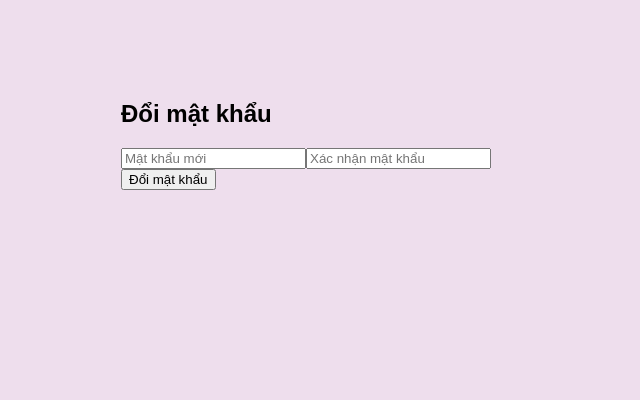
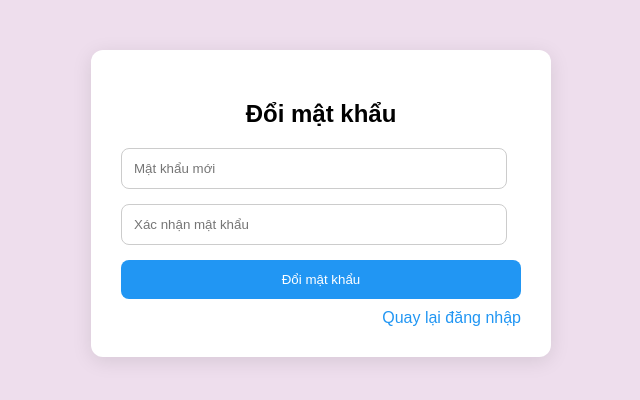
Before and after one commit to kiet10062004-code/Frontend-DACN, a React (Vite) app: page /reset-password in a window 1280 px wide. Shown: the top 400 px of the page, without its empty margins (319-959 px from the left). Built offline with nearby package versions, Linux system fonts and the light colour scheme.

Commit message:
fix css  resetpassword

```diff
--- a/src/ResetPassword.jsx
+++ b/src/ResetPassword.jsx
@@ -19,42 +19,98 @@ export default function ResetPassword() {
     setMessage("");
     setError("");
 
-    if (!newPassword || !confirmPassword) return setError("Vui lòng nhập mật khẩu và xác nhận");
-    if (newPassword !== confirmPassword) return setError("Mật khẩu xác nhận không khớp");
-
+    if (!newPassword || !confirmPassword)
+      return setError("Vui lòng nhập mật khẩu và xác nhận");
+    if (newPassword !== confirmPassword)
+      return setError("Mật khẩu xác nhận không khớp");
     if (!email) return setError("Email không được để trống");
     if (!otp) return setError("OTP không được để trống");
 
     try {
-      const res = await axios.post("https://backend-dacn-hmw1.onrender.com/api/reset-password/", {
-        email,
-        otp,
-        new_password: newPassword
-      });
+      const res = await axios.post(
+        "https://backend-dacn-hmw1.onrender.com/api/reset-password/",
+        {
+          email,
+          otp,
+          new_password: newPassword,
+        }
+      );
 
       setMessage(res.data.message);
       setNewPassword("");
       setConfirmPassword("");
-
     } catch (err) {
       setError(err.response?.data?.error || "Có lỗi xảy ra");
     }
   };
 
   return (
-    <form onSubmit={handleSubmit} style={{ maxWidth: 400, margin: "50px auto", padding: 30 }}>
-      <h2>Đổi mật khẩu</h2>
+    <form
+      onSubmit={handleSubmit}
+      style={{
+        maxWidth: 400,
+        margin: "50px auto",
+        padding: 30,
+        borderRadius: 12,
+        boxShadow: "0 4px 20px rgba(0,0,0,0.1)",
+        backgroundColor: "#fff",
+      }}
+    >
+      <h2 style={{ textAlign: "center", marginBottom: 20 }}>Đổi mật khẩu</h2>
 
-      <input type="password" placeholder="Mật khẩu mới" value={newPassword}
-        onChange={(e) => setNewPassword(e.target.value)} />
+      <input
+        type="password"
+        placeholder="Mật khẩu mới"
+        value={newPassword}
+        onChange={(e) => setNewPassword(e.target.value)}
+        style={{
+          width: "90%",
+          padding: 12,
+          marginBottom: 15,
+          borderRadius: 8,
+          border: "1px solid #ccc",
+        }}
+      />
 
-      <input type="password" placeholder="Xác nhận mật khẩu" value={confirmPassword}
-        onChange={(e) => setConfirmPassword(e.target.value)} />
+      <input
+        type="password"
+        placeholder="Xác nhận mật khẩu"
+        value={confirmPassword}
+        onChange={(e) => setConfirmPassword(e.target.value)}
+        style={{
+          width: "90%",
+          padding: 12,
+          marginBottom: 15,
+          borderRadius: 8,
+          border: "1px solid #ccc",
+        }}
+      />
 
-      {error && <p style={{ color: "red" }}>{error}</p>}
-      {message && <p style={{ color: "green" }}>{message}</p>}
+      {error && <p style={{ color: "red", marginBottom: 10 }}>{error}</p>}
+      {message && <p style={{ color: "green", marginBottom: 10 }}>{message}</p>}
 
-      <button type="submit">Đổi mật khẩu</button>
+      <button
+        type="submit"
+        style={{
+          width: "100%",
+          padding: 12,
+          borderRadius: 8,
+          border: "none",
+          backgroundColor: "#2196F3",
+          color: "#fff",
+          cursor: "pointer",
+          marginBottom: 10,
+        }}
+      >
+        Đổi mật khẩu
+      </button>
+
+      <div
+        style={{ textAlign: "right", color: "#2196F3", cursor: "pointer" }}
+        onClick={() => navigate("/login")}
+      >
+        Quay lại đăng nhập
+      </div>
     </form>
   );
 }
```
